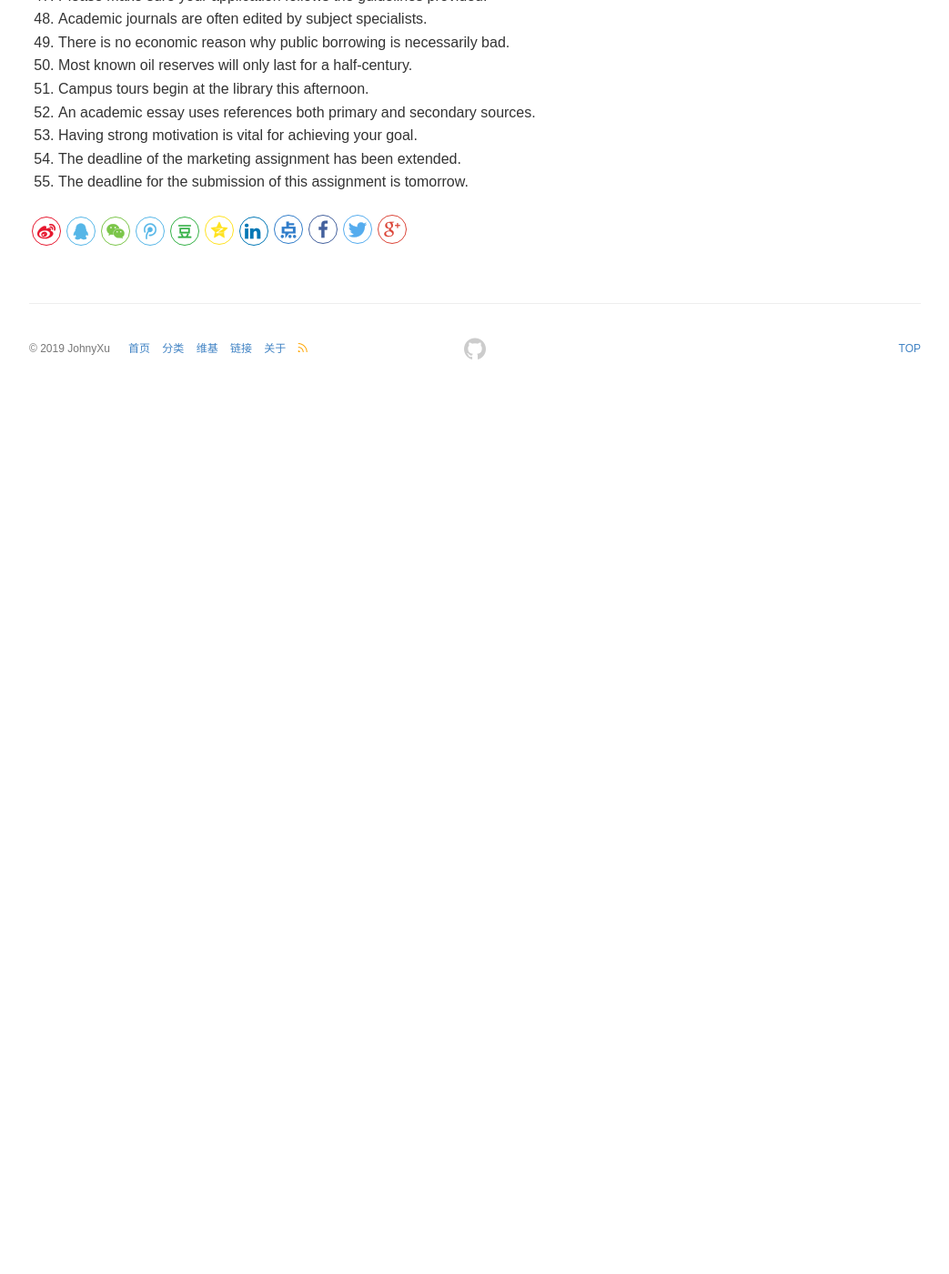
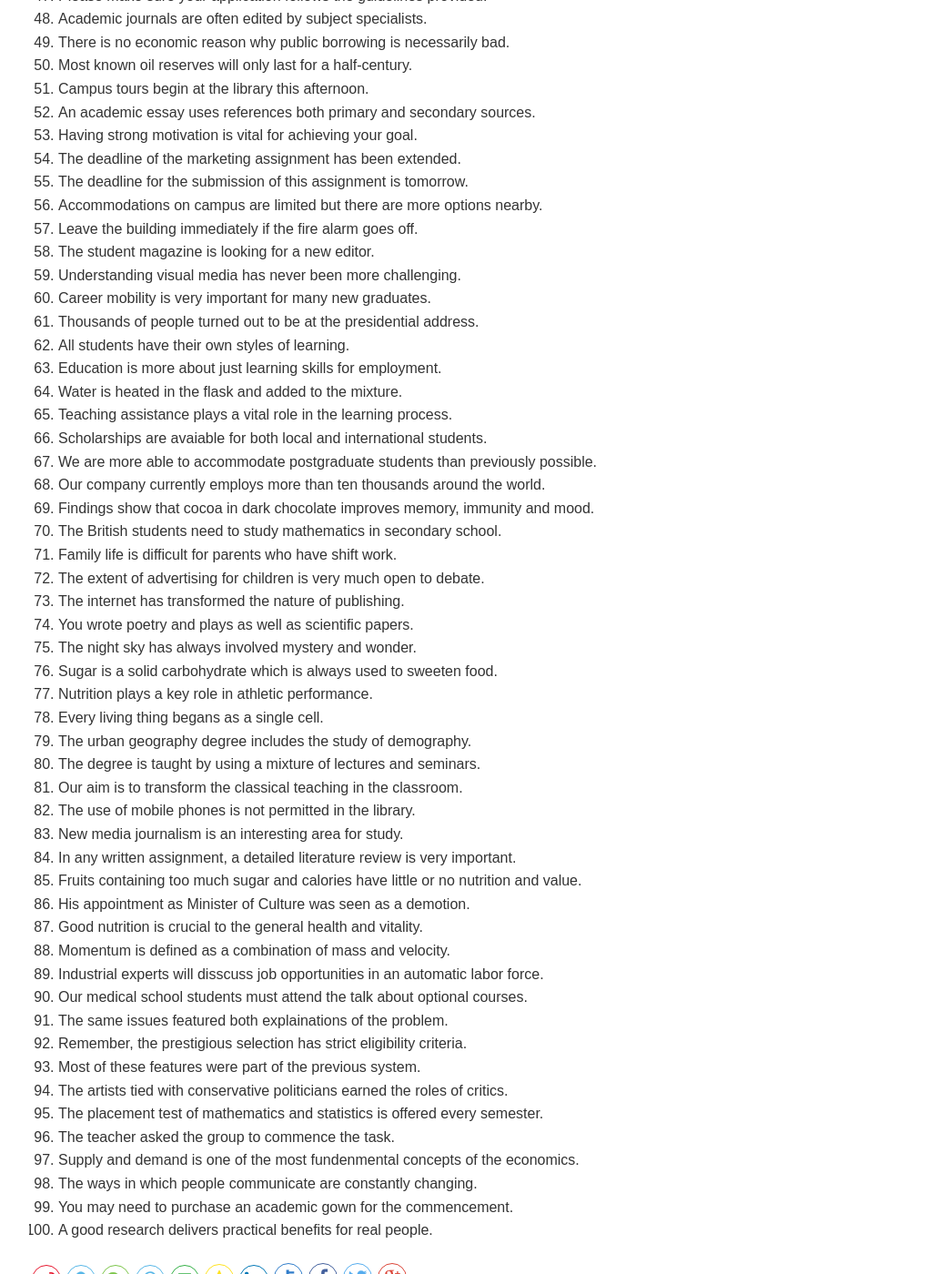
Before and after one commit to JohnyXu/blog, a Jekyll site: the page built from _posts/English/PTE/2020-04-22-wfd-pte-high-frequence.md, in a window 1280 px wide and 1400 px high, scrolled down 1589 px. Shown: the whole window at 91% size, without its empty margins (118-1161 px from the left). Built offline with Jekyll 4.4.1, drawn with Linux system fonts in a browser that asks for light colours; comment, search, counter and statistics services are not loaded; before the commit the page ends 2021 px from its top, so only the background shows below that; some of the changed text lies outside the part shown.

Commit message:
黑科技高频WFD句子 1-100

```diff
--- a/_posts/English/PTE/2020-04-22-wfd-pte-high-frequence.md
+++ b/_posts/English/PTE/2020-04-22-wfd-pte-high-frequence.md
@@ -71,3 +71,48 @@ keywords: PTE WFD
 53. Having strong motivation is vital for achieving your goal.
 54. The deadline of the marketing assignment has been extended.
 55. The deadline for the submission of this assignment is tomorrow.
+56. Accommodations on campus are limited but there are more options nearby.
+57. Leave the building immediately if the fire alarm goes off.
+58. The student magazine is looking for a new editor.
+59. Understanding visual media has never been more challenging.
+60. Career mobility is very important for many new graduates.
+61. Thousands of people turned out to be at the presidential address.
+62. All students have their own styles of learning.
+63. Education is more about just learning skills for employment.
+64. Water is heated in the flask and added to the mixture.
+65. Teaching assistance plays a vital role in the learning process.
+66. Scholarships are avaiable for both local and international students.
+67. We are more able to accommodate postgraduate students than previously possible.
+68. Our company currently employs more than ten thousands around the world.
+69. Findings show that cocoa in dark chocolate improves memory, immunity and mood.
+70. The British students need to study mathematics in secondary school.
+71. Family life is difficult for parents who have shift work.
+72. The extent of advertising for children is very much open to debate.
+73. The internet has transformed the nature of publishing.
+74. You wrote poetry and plays as well as scientific papers.
+75. The night sky has always involved mystery and wonder.
+76. Sugar is a solid carbohydrate which is always used to sweeten food.
+77. Nutrition plays a key role in athletic performance.
+78. Every living thing begans as a single cell.
+79. The urban geography degree includes the study of demography.
+80. The degree is taught by using a mixture of lectures and seminars.
+81. Our aim is to transform the classical teaching in the classroom.
+82. The use of mobile phones is not permitted in the library.
+83. New media journalism is an interesting area for study.
+84. In any written assignment, a detailed literature review is very important.
+85. Fruits containing too much sugar and calories have little or no nutrition and value.
+86. His appointment as Minister of Culture was seen as a demotion.
+87. Good nutrition is crucial to the general health and vitality.
+88. Momentum is defined as a combination of mass and velocity.
+89. Industrial experts will disscuss job opportunities in an automatic labor force.
+90. Our medical school students must attend the talk about optional courses.
+91. The same issues featured both explainations of the problem.
+92. Remember, the prestigious selection has strict eligibility criteria.
+93. Most of these features were part of the previous system.
+94. The artists tied with conservative politicians earned the roles of critics.
+95. The placement test of mathematics and statistics is offered every semester.
+96. The teacher asked the group to commence the task.
+97. Supply and demand is one of the most fundenmental concepts of the economics.
+98. The ways in which people communicate are constantly changing.
+99. You may need to purchase an academic gown for the commencement.
+100. A good research delivers practical benefits for real people.
```
Also changed, not shown: other parts of _posts/English/PTE/2020-04-22-wfd-pte-high-frequence.md (+3 -3 lines).
